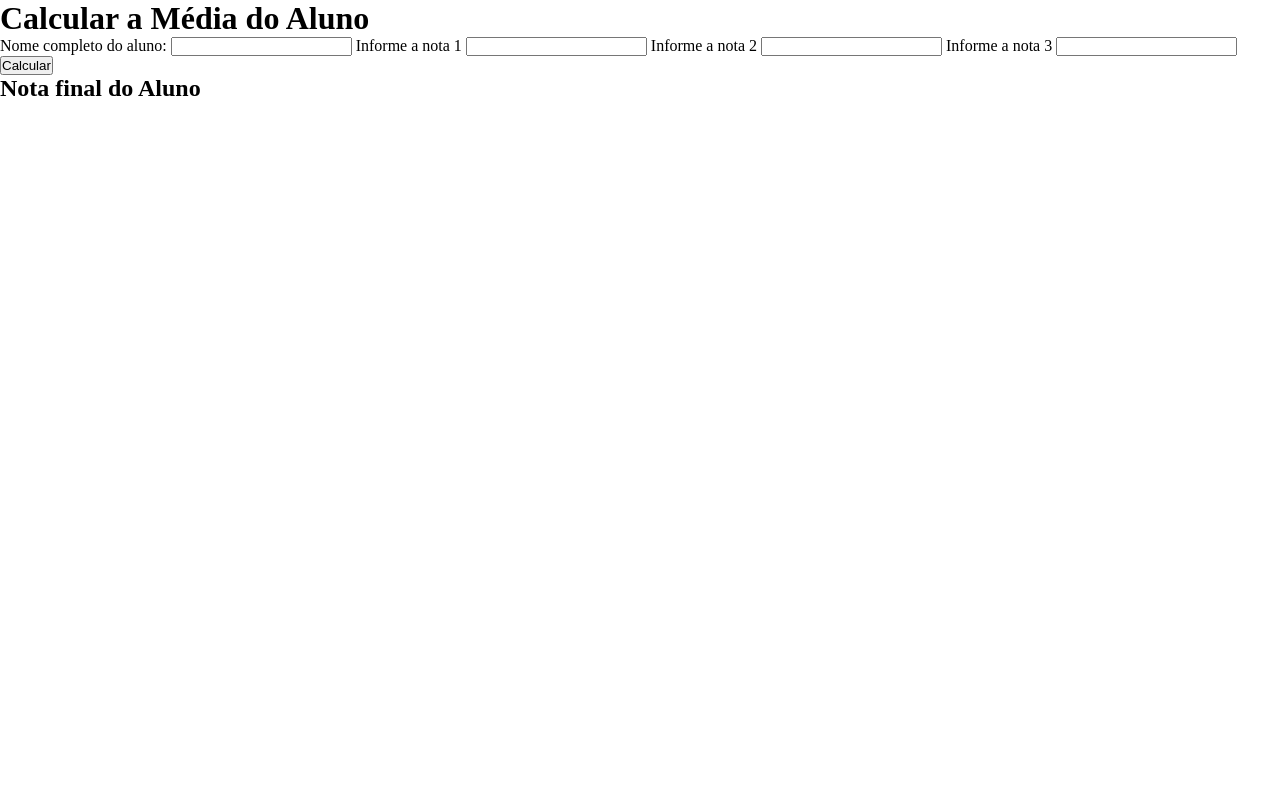
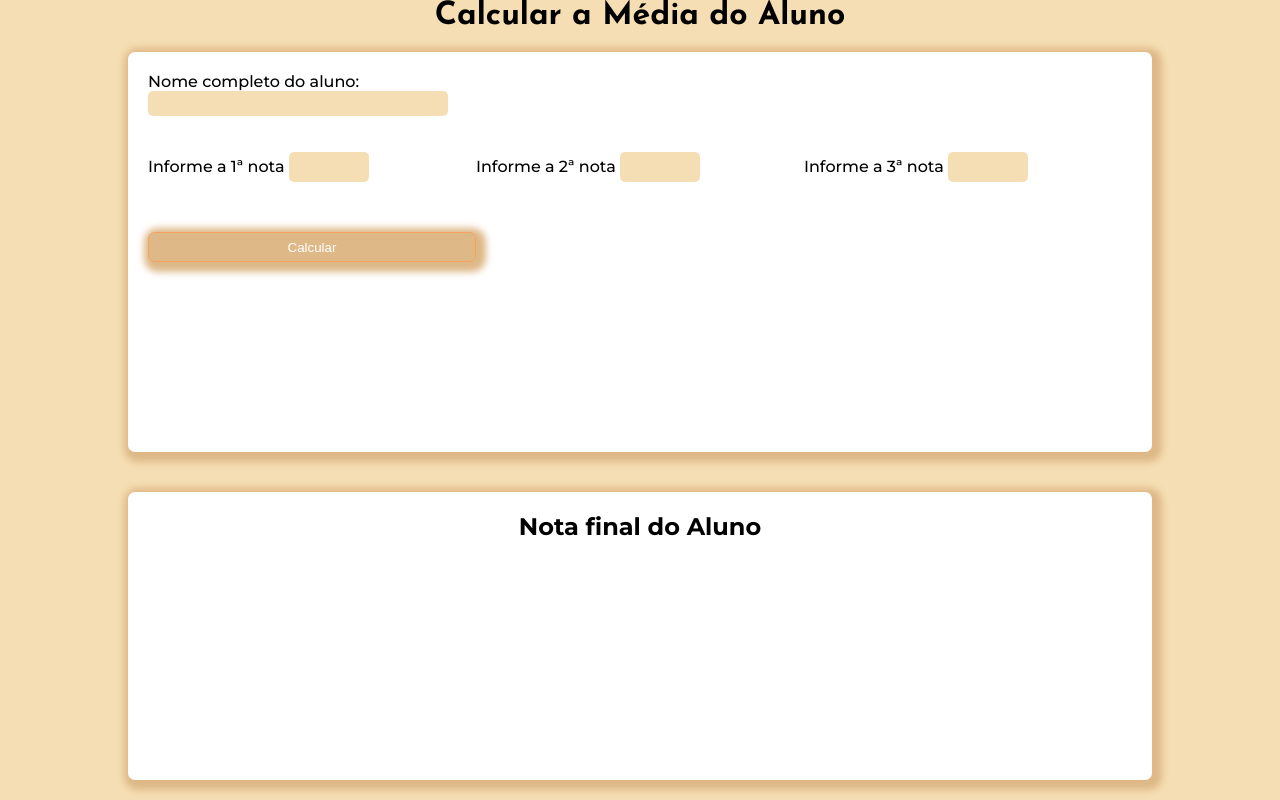
Before and after one commit to Lenickts/projetoCalcularMediaNota, a plain HTML site: page index.html in a window 1280 px wide. Drawn offline with Linux system fonts and the light colour scheme; a web font is replaced by a local one.

Commit message:
Add estilização

```diff
--- a/index.html
+++ b/index.html
@@ -9,28 +9,32 @@
 <body>
     <main class="main-container">
         <h1>Calcular a Média do Aluno</h1>
-        <section class="main-content">
-            <div class="form-container">
-                <form id="form-notas">
+        <section   section class="main-content">
+            <form id="form-notas">
+                <div id="n">
                     <label for="nome">Nome completo do aluno:</label>
                     <input type="text" id="nome" name="nome">
-
-                    <label for="nota1">Informe a nota 1</label>
+                </div>
+                <div id="n1">
+                    <label for="nota1">Informe a 1ª nota</label>
                     <input type="number" id="nota1" name="nota1">
-                    <label for="nota2">Informe a nota 2</label>
+                </div>
+                <div id="n2">
+                    <label for="nota2">Informe a 2ª nota</label>
                     <input type="number" id="nota2" name="nota2">
-                    <label for="nota3">Informe a nota 3</label>
+                </div>
+                <div id="n3">
+                    <label for="nota3">Informe a 3ª nota</label>
                     <input type="number" id="nota3" name="nota3">
-
-                    <button type="submit" id="btn">Calcular</button>
-                </form>
-            </div> <!-- fim form-container -->
+                </div>
+                <button type="submit" id="btn">Calcular</button>
+            </form>
         </section>
-        <section>
+        <section class="final-content">
             <h2>Nota final do Aluno</h2>
             <div id="mensagem"></div>
         </section>
     </main>
-    <script src="script.js"></script>
+<script src="script.js"></script>
 </body>
 </html>
--- a/script.js
+++ b/script.js
@@ -47,9 +47,9 @@ document.addEventListener("DOMContentLoaded", function () {
 
         //Apresentar informações na DOM
         document.getElementById("mensagem").innerHTML = `
-            <p><strong>Aluno: </strong> ${aluno.nome}</p>
-            <p><strong>Média: </strong> ${mediaFormatada}</p>
-            <p>${verificaAprovacao(aluno.nome,media)}</p>`;
+            <p id="nomeMedia"><strong>Aluno: </strong> ${aluno.nome}</p>
+            <p id="notaMedia"><strong>Média: </strong> ${mediaFormatada}</p>
+            <p id="aprov">${verificaAprovacao(aluno.nome,media)}</p>`;
     });
 
     //Validando a média
--- a/style.css
+++ b/style.css
@@ -1,5 +1,5 @@
 @import url('https://fonts.googleapis.com/css2?family=Gloria+Hallelujah&family=Josefin+Sans:ital,wght@0,100..700;1,100..700&family=Rubik+Wet+Paint&family=Shadows+Into+Light&family=Telex&display=swap&family=Roboto+Mono:ital,wght@0,100..700;1,100..700&display=swap&family=Montserrat:ital,wght@0,100..900;1,100..900&display=swap');
-/* Josefin  / Rubik Wet / Telex / Gloria Hallelujah / Roboto Mono */
+/* Josefin / Rubik Wet / Telex / Gloria Hallelujah / Roboto Mono */
 
 :root{
     --fonte-titulo: "Rubik Wet Paint", system-ui;
@@ -7,6 +7,7 @@
     --fonte-sec:"Josefin Sans", sans-serif;
     --fonte-robo: "Roboto Mono", monospace;
     --fonte-Generic: "Montserrat", sans-serif;
+    --shadow: 3px 3px 7px 7px #DEB887;
 }
 *{
     margin: 0;
@@ -14,3 +15,109 @@
     box-sizing: border-box;
     text-decoration: none;
 }
+body{
+    height: 100vh;
+    background-color: #F5DEB3;
+}
+h1{
+    font-family: var(--fonte-sec);
+}
+.main-container{
+    display: flex;
+    flex-direction: column;
+    justify-content: center;
+    align-items: center;
+    height: 100vh;
+}
+#form-notas{
+    display: grid;
+    grid-template-columns: 0.5fr 0.5fr 0.5fr;
+    grid-template-rows: 80px 80px;
+    grid-template-areas:
+    'nome nome nome'
+    'nota1 nota2 nota3';
+    font-family: var(--fonte-Generic);
+    padding: 20px;
+    background-color: white;
+    border-radius: 7px;
+    box-shadow: var(--shadow);
+    margin: 20px;
+    height: 50vh;
+    width: 80vw;
+}
+.final-content{
+    font-family: var(--fonte-Generic);
+    padding: 20px;
+    background-color: white;
+    border-radius: 7px;
+    box-shadow: var(--shadow);
+    margin: 20px;
+    height: 50vh;
+    width: 80vw;
+}
+.final-content h2{
+    text-align: center;
+}
+#n{
+    grid-area: nome;
+    display: flex;
+    flex-direction: column;
+}
+#n1{
+    grid-area: nota1;
+}
+#n2{
+    grid-area: nota2;
+}
+#n3{
+    grid-area: nota3;
+}
+#n input{
+    height: 25px;
+    width: 300px;
+}
+#n1 input, #n2 input, #n3 input{
+    height: 30px;
+    width: 80px;
+}
+label{
+    font-weight: 500;
+}
+#btn{
+    height: 30px;
+    border:1px solid #F4A460;
+    border-radius: 7px;
+    box-shadow: var(--shadow);
+    color: white;
+    background-color: #DEB887;
+    cursor: pointer;
+    transition: color 0.5s ease-in-out, background-color 0.5s ease-in-out, font-size 0.2s ease-in-out;
+}
+#btn:hover{
+    color: black;
+    background-color: #F5DEB3;
+    font-size: 15px;
+}
+input{
+    border: none;
+    border-radius: 5px;
+    background-color: #F5DEB3;
+}
+#mensagem{
+    display: grid;
+    grid-template-columns: repeat(2, 1fr);
+    grid-template-areas:
+    'aluno media'
+    'aprov aprov';
+    gap: 15px;
+    margin-top: 15px;
+}
+#nomeMedia{
+    grid-area: aluno;
+}
+#notaMedia{
+    grid-area: media;
+}
+#aprov{
+    grid-area: aprov;
+}
```
